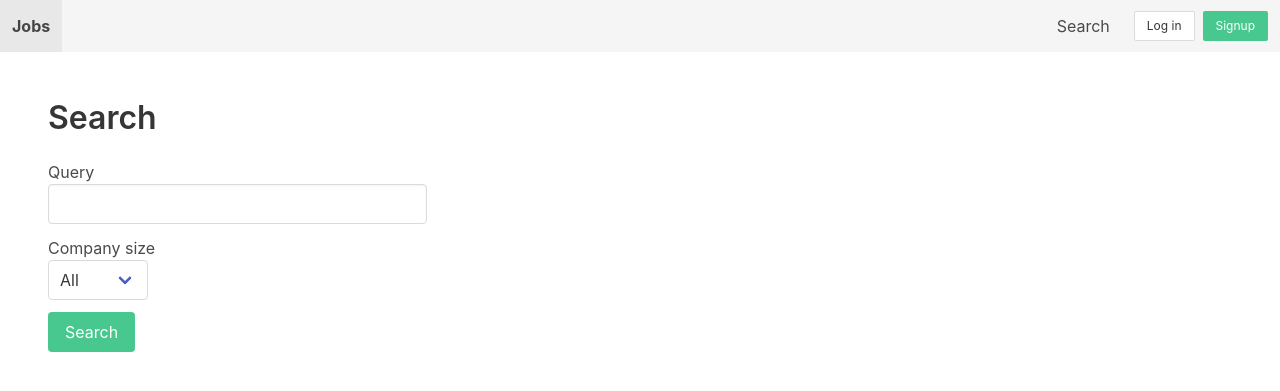
After one commit to swestphal/schnapp_den_auftrag, a Django app: page /jobs/search/ in a window 1280 px wide. The commit adds this page. Shown: the top 391 px of the page. Run offline with Django 3.2, Linux system fonts and the light colour scheme.

Commit message:
feature: Add search with vue and search api

```diff
--- a/schnappi/apps/core/templates/core/base.html
+++ b/schnappi/apps/core/templates/core/base.html
@@ -16,6 +16,7 @@
     </div>
     <div class="navbar-menu">
         <div class="navbar-end">
+            <a href="{% url 'search' %}" class="navbar-item">Search</a>
             {% if request.user.is_authenticated %}
                 <a href="{% url 'dashboard' %}" class="navbar-item">Dashboard</a>
                 <a href="{% url 'notifications' %}" class="navbar-item">{{notifications.count}}</a>
--- /dev/null
+++ b/schnappi/apps/core/templates/job/search.html
@@ -0,0 +1,102 @@
+{% extends 'core/base.html' %}
+
+{% block content %}
+    <div id="search-app">
+        <h1 class="title">Search</h1>
+
+        <form @submit.prevent="performSearch()">
+            <div class="columns">
+                <div class="column is-4">
+                    <div class="field">
+                        <label>Query</label>
+
+                        <div class="control">
+                            <input type="text" name="query" class="input" v-model="query">
+                        </div>
+                    </div>
+
+                    <div class="field">
+                        <label>Company size</label>
+
+                        <div class="control">
+                            <div class="select">
+                                <select name="company_size" v-model="company_size">
+                                    <option value="" selected>All</option>
+                                    <option value="size_1-9">1-9</option>
+                                    <option value="size_10-49">10-49</option>
+                                    <option value="size_50-99">50-99</option>
+                                    <option value="size_100">100+</option>
+                                </select>
+                            </div>
+                        </div>
+                    </div>
+
+                    <div class="field">
+                        <div class="control">
+                            <button class="button is-success">Search</button>
+                        </div>
+                    </div>
+                </div>
+            </div>
+        </form>
+
+        <div v-if="jobs.length">
+            <hr>
+
+            <div
+                v-for="job in jobs"
+                :key="job.id"
+                class="notification mt-2"
+            >
+                <h3 class="is-size-4">[[ job.title ]]</h3>
+                <p>[[ job.company_name ]]</p>
+
+                <a :href="job.url">View details</a>
+            </div>
+        </div>
+    </div>
+{% endblock %}
+
+{% block scripts %}
+<script>
+    const SearchApp = {
+        data() {
+            return {
+                query: '',
+                company_size: '',
+                jobs: []
+            }
+        },
+        delimiters: ['[[', ']]'],
+        methods: {
+            performSearch() {
+                const data = {
+                    'query': this.query,
+                    'company_size': this.company_size
+                }
+
+                fetch('/jobs/api/search/', {
+                    method: 'POST',
+                    headers: {
+                        'Content-Type': 'application/json',
+                        'X-CSRFToken': '{{ csrf_token }}'
+                    },
+                    body: JSON.stringify(data)
+                })
+                .then((response) => {
+                    return response.json()
+                })
+                .then((result) => {
+                    console.log(result.jobs)
+                    this.jobs = result.jobs
+                })
+                .catch((error) => {
+                    console.log('Error', error)
+                })
+            }
+        }
+    }
+
+    Vue.createApp(SearchApp).mount('#search-app')
+</script>
+{% endblock %}
--- a/schnappi/apps/job/urls.py
+++ b/schnappi/apps/job/urls.py
@@ -1,7 +1,10 @@
 from django.urls import path
-from .views import job_detail, add_job, apply_for_job
+from .views import job_detail, add_job, apply_for_job, search
+from .api import api_search
 
 urlpatterns = [
+    path('api/search/', api_search, name='api_search'),
+    path('search/', search, name='search'),
     path('add/', add_job, name='add_job'),
     path('<int:job_id>/', job_detail, name='job_detail'),
     path('<int:job_id>/apply_for_job', apply_for_job, name='apply_for_job'),
--- a/schnappi/apps/job/views.py
+++ b/schnappi/apps/job/views.py
@@ -6,6 +6,8 @@ from apps.notification.utilities import create_notification
 
 
 # Create your views here.
+def search(request):
+    return render(request, 'job/search.html')
 
 
 def job_detail(request, job_id):
@@ -26,7 +28,6 @@ def apply_for_job(request, job_id):
 
         form = ApplicationForm(request.POST)
         if form.is_valid():
-
             application = form.save(commit=False)
             application.job = job
             application.created_by = request.user
```
Also changed, not shown: schnappi/apps/job/api.py (added, +28 -0 lines).
